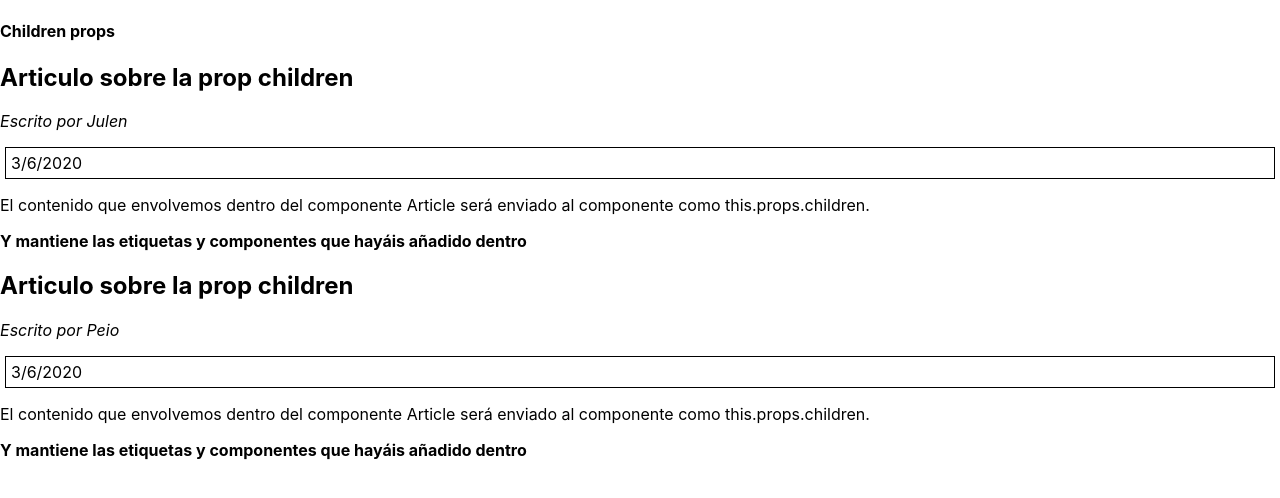
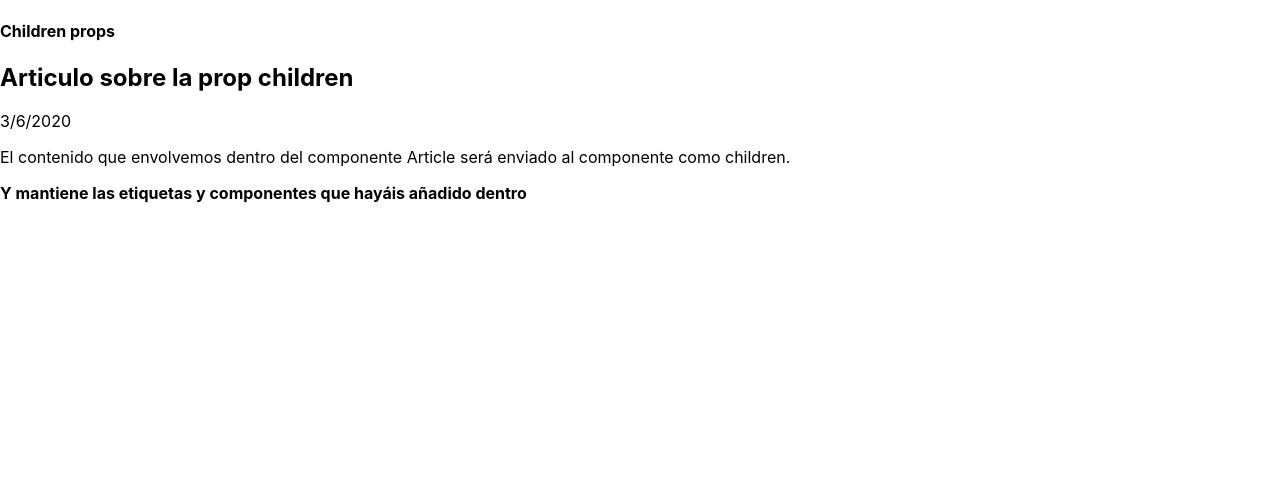
Before and after one commit to JulenOsia/curso-udemy-osia, a React (Create React App) app: page / in a window 1280 px wide. Shown: the top 498 px of the page. Built offline with nearby package versions, Linux system fonts and the light colour scheme.

Commit message:
Hasta video 42 (PropTypes)

```diff
--- a/package.json
+++ b/package.json
@@ -6,6 +6,7 @@
     "@testing-library/jest-dom": "^4.2.4",
     "@testing-library/react": "^9.4.0",
     "@testing-library/user-event": "^7.2.1",
+    "prop-types": "15.7.2",
     "react": "^16.12.0",
     "react-dom": "^16.12.0",
     "react-scripts": "3.3.1"
--- a/src/App.js
+++ b/src/App.js
@@ -1,24 +1,19 @@
 import React, { Component } from 'react';
+import PropTypes from 'prop-types'
+class Article extends Component {
+  static propTypes = {
+    author: PropTypes.string.isRequired
+  }
 
-class Box extends Component {
   render () {
-    return (
-      <div style={{border: '1px solid #000', margin: 5, padding: 5 }}>
-        {this.props.children}
-      </div>
-    )
-  }
-}
-
-class Article extends Component {
-  render () {
+    const { author, children, date, title } = this.props
     return (
       <section>
-        <h2>{this.props.title}</h2>
-        <p><em>Escrito por {this.props.author}</em></p>
-        <Box>{this.props.date}</Box>
+        <h2>{title}</h2>
+        {author &&  <p><em>Escrito por {author}</em></p>}
+        <date>{date}</date>
         <article>
-          {this.props.children}
+          {children}
         </article>
       </section>
     )
@@ -31,20 +26,11 @@ class App extends Component {
       <div className="App">
         <h4>Children props</h4>
         <Article
-          author='Julen'
+
           date={new Date().toLocaleDateString()}
           title='Articulo sobre la prop children'
         >
-          <p>El contenido que envolvemos dentro del componente Article será enviado al componente como this.props.children.</p>
-            <strong>Y mantiene las etiquetas y componentes que hayáis añadido dentro</strong>
-
-        </Article>
-        <Article
-          author='Peio'
-          date={new Date().toLocaleDateString()}
-          title='Articulo sobre la prop children'
-        >
-          <p>El contenido que envolvemos dentro del componente Article será enviado al componente como this.props.children.</p>
+          <p>El contenido que envolvemos dentro del componente Article será enviado al componente como children.</p>
             <strong>Y mantiene las etiquetas y componentes que hayáis añadido dentro</strong>
 
         </Article>
```
